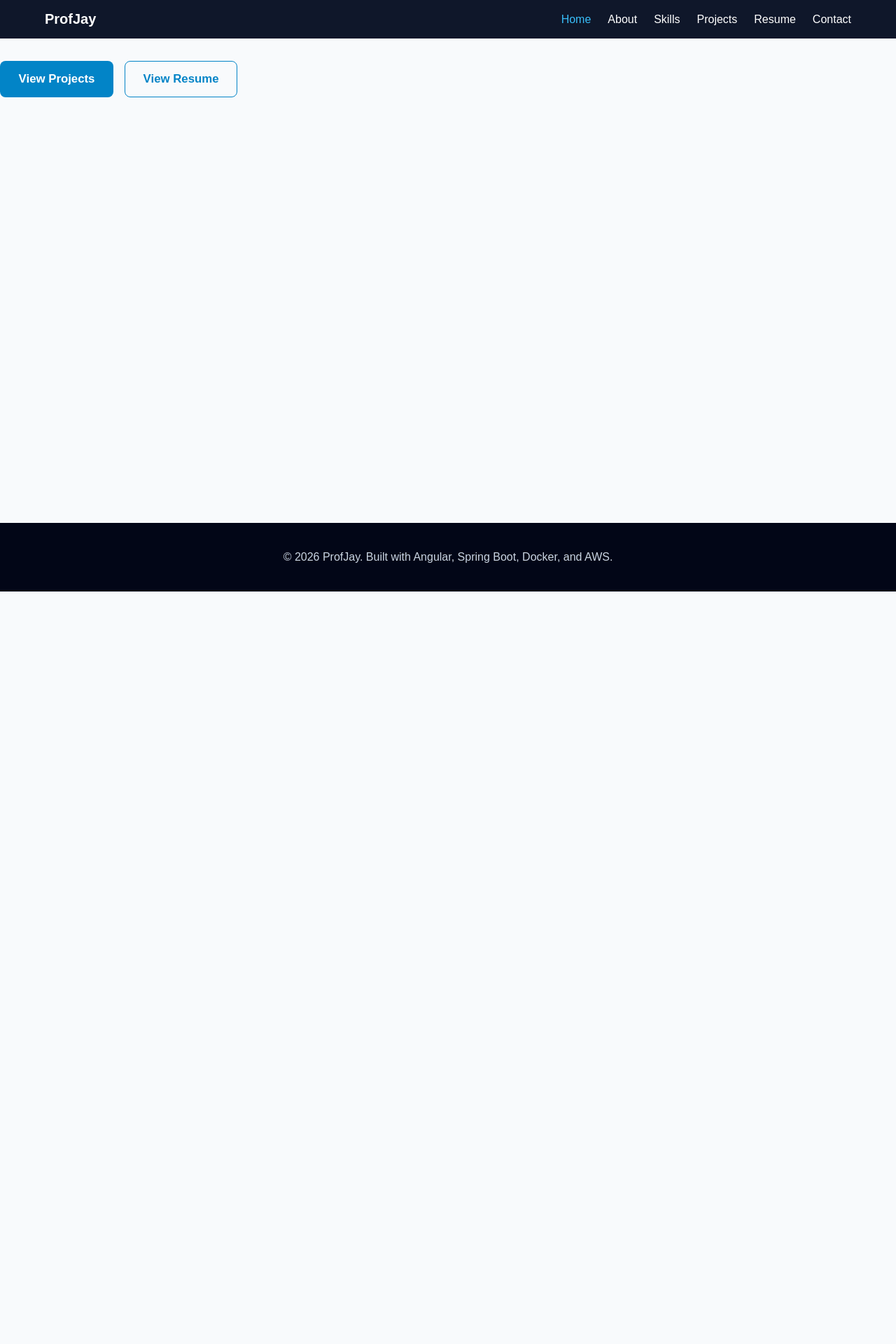
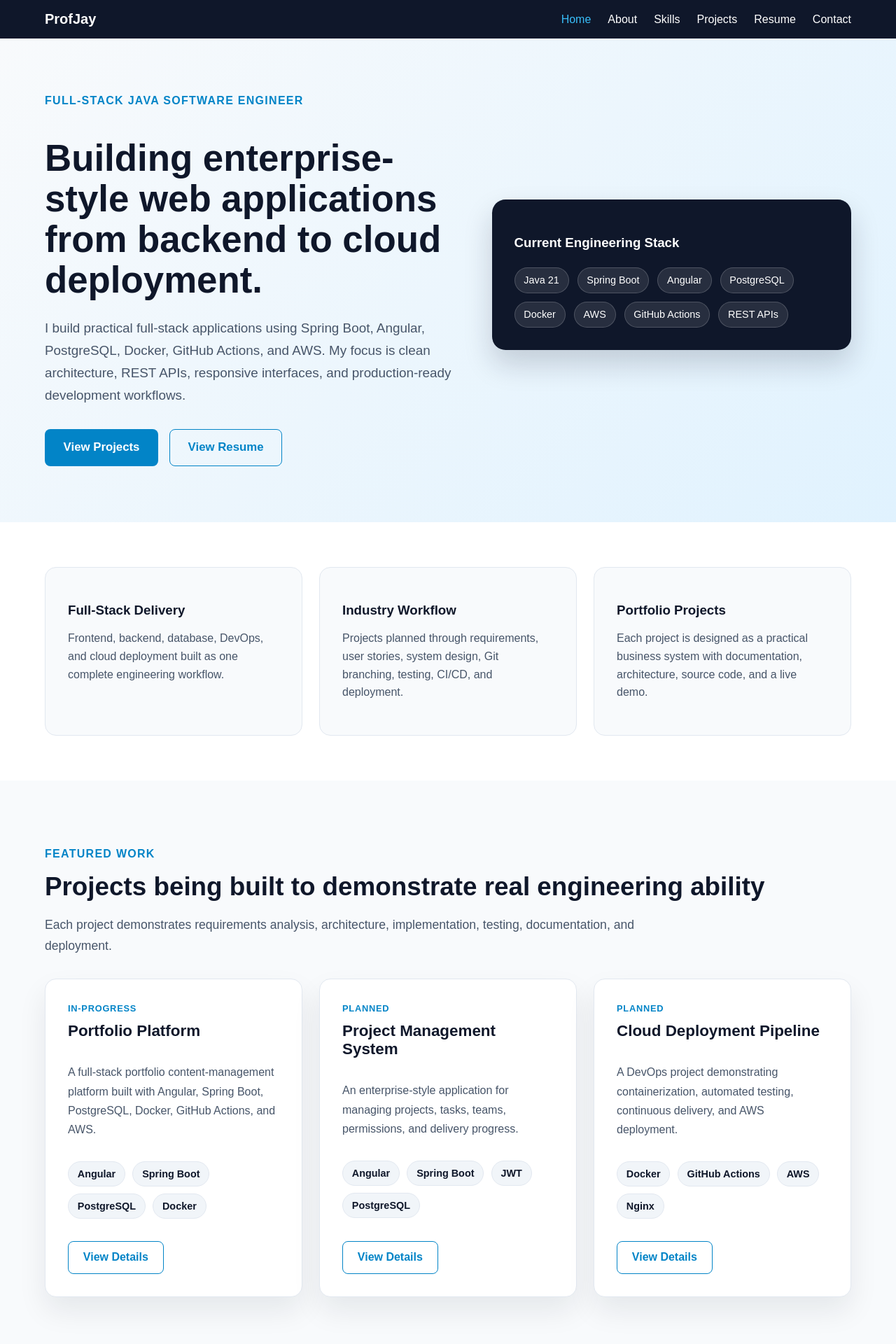
Before and after one commit to profjay1/portfolio-platform, an Angular app in the folder frontend/portfolio-frontend/: page / in a window 1280 px wide. Shown: the top 1920 px of the page at 70% size. Before the commit the page ends 845 px from the top, so only its background shows below. Built offline with nearby package versions, Linux system fonts and the light colour scheme.

Commit message:
Add reusable project card and featured project rendering

```diff
--- a/frontend/portfolio-frontend/src/app/app.routes.ts
+++ b/frontend/portfolio-frontend/src/app/app.routes.ts
@@ -11,6 +11,8 @@ import { Projects } from './features/projects/projects';
 import { Contact } from './features/contact/contact';
 
 import { Resume } from './features/resume/resume';
+
+import { ProjectDetails } from './features/project-details/project-details';
 
 export const routes: Routes = [
 
@@ -26,6 +28,8 @@ export const routes: Routes = [
 
 { path: 'contact', component: Contact },
 
+{ path: 'projects/:id', component: ProjectDetails },
+
 { path: '**', redirectTo: '' }
 
 ];
--- a/frontend/portfolio-frontend/src/app/features/home/home.html
+++ b/frontend/portfolio-frontend/src/app/features/home/home.html
@@ -1,3 +1,19 @@
+<section class="hero-section">
+  <div class="hero-content">
+    <p class="intro-label">Full-Stack Java Software Engineer</p>
+
+    <h1>
+      Building enterprise-style web applications from backend to cloud
+      deployment.
+    </h1>
+
+    <p class="hero-summary">
+      I build practical full-stack applications using Spring Boot, Angular,
+      PostgreSQL, Docker, GitHub Actions, and AWS. My focus is clean
+      architecture, REST APIs, responsive interfaces, and production-ready
+      development workflows.
+    </p>
+
     <div class="hero-actions">
       <app-button
         label="View Projects"
@@ -13,3 +29,63 @@
         (clicked)="viewResume()"
       />
     </div>
+  </div>
+
+  <div class="hero-panel">
+    <h3>Current Engineering Stack</h3>
+
+    <div class="stack-list">
+      <span>Java 21</span>
+      <span>Spring Boot</span>
+      <span>Angular</span>
+      <span>PostgreSQL</span>
+      <span>Docker</span>
+      <span>AWS</span>
+      <span>GitHub Actions</span>
+      <span>REST APIs</span>
+    </div>
+  </div>
+</section>
+
+<section class="proof-section">
+  <div class="proof-card">
+    <h3>Full-Stack Delivery</h3>
+    <p>
+      Frontend, backend, database, DevOps, and cloud deployment built as one
+      complete engineering workflow.
+    </p>
+  </div>
+
+  <div class="proof-card">
+    <h3>Industry Workflow</h3>
+    <p>
+      Projects planned through requirements, user stories, system design, Git
+      branching, testing, CI/CD, and deployment.
+    </p>
+  </div>
+
+  <div class="proof-card">
+    <h3>Portfolio Projects</h3>
+    <p>
+      Each project is designed as a practical business system with
+      documentation, architecture, source code, and a live demo.
+    </p>
+  </div>
+</section>
+
+<section class="featured-section">
+  <app-section-header
+    label="Featured Work"
+    title="Projects being built to demonstrate real engineering ability"
+    description="Each project demonstrates requirements analysis, architecture, implementation, testing, documentation, and deployment."
+  />
+
+  <div class="project-preview-grid">
+    @for (project of featuredProjects; track project.id) {
+      <app-project-card
+        [project]="project"
+        (viewDetails)="openProject($event)"
+      />
+    }
+  </div>
+</section>
--- a/frontend/portfolio-frontend/src/app/features/home/home.ts
+++ b/frontend/portfolio-frontend/src/app/features/home/home.ts
@@ -1,15 +1,45 @@
 import { Component } from '@angular/core';
 import { Router } from '@angular/router';
+import { Project } from '../../models/project';
 import { Button } from '../../shared/button/button';
+import { ProjectCard } from '../../shared/project-card/project-card';
+import { SectionHeader } from '../../shared/section-header/section-header';
 
 @Component({
   selector: 'app-home',
-  imports: [Button],
+  imports: [Button, ProjectCard, SectionHeader],
   templateUrl: './home.html',
   styleUrl: './home.css'
 })
 export class Home {
   constructor(private readonly router: Router) {}
+
+  featuredProjects: Project[] = [
+    {
+      id: 1,
+      title: 'Portfolio Platform',
+      summary:
+        'A full-stack portfolio content-management platform built with Angular, Spring Boot, PostgreSQL, Docker, GitHub Actions, and AWS.',
+      technologies: ['Angular', 'Spring Boot', 'PostgreSQL', 'Docker'],
+      status: 'in-progress'
+    },
+    {
+      id: 2,
+      title: 'Project Management System',
+      summary:
+        'An enterprise-style application for managing projects, tasks, teams, permissions, and delivery progress.',
+      technologies: ['Angular', 'Spring Boot', 'JWT', 'PostgreSQL'],
+      status: 'planned'
+    },
+    {
+      id: 3,
+      title: 'Cloud Deployment Pipeline',
+      summary:
+        'A DevOps project demonstrating containerization, automated testing, continuous delivery, and AWS deployment.',
+      technologies: ['Docker', 'GitHub Actions', 'AWS', 'Nginx'],
+      status: 'planned'
+    }
+  ];
 
   viewProjects(): void {
     this.router.navigate(['/projects']);
@@ -18,4 +48,8 @@ export class Home {
   viewResume(): void {
     this.router.navigate(['/resume']);
   }
+
+  openProject(projectId: number): void {
+    this.router.navigate(['/projects', projectId]);
+  }
 }
--- /dev/null
+++ b/frontend/portfolio-frontend/src/app/features/project-details/project-details.html
@@ -0,0 +1 @@
+<p>project-details works!</p>
--- /dev/null
+++ b/frontend/portfolio-frontend/src/app/models/project.ts
@@ -0,0 +1,17 @@
+export interface Project {
+
+id: number;
+
+title: string;
+
+summary: string;
+
+technologies: string[];
+
+status: 'completed' | 'in-progress' | 'planned';
+
+githubUrl?: string;
+
+liveDemoUrl?: string;
+
+}
--- a/frontend/portfolio-frontend/src/app/shared/project-card/project-card.css
+++ b/frontend/portfolio-frontend/src/app/shared/project-card/project-card.css
@@ -0,0 +1,81 @@
+.project-card {
+
+display: flex;
+
+flex-direction: column;
+
+height: 100%;
+
+padding: 2rem;
+
+border: 1px solid var(--color-border);
+
+border-radius: var(--radius-md);
+
+background: var(--color-surface);
+
+box-shadow: var(--shadow-card);
+
+}
+
+.project-card-header {
+
+margin-bottom: 1rem;
+
+}
+
+.project-status {
+
+display: inline-block;
+
+margin-bottom: 0.75rem;
+
+color: var(--color-secondary);
+
+font-size: 0.8rem;
+
+font-weight: 700;
+
+text-transform: uppercase;
+
+letter-spacing: 0.06em;
+
+}
+
+.project-card h3 {
+
+margin: 0;
+
+color: var(--color-primary);
+
+font-size: 1.4rem;
+
+}
+
+.project-summary {
+
+color: var(--color-text-muted);
+
+line-height: 1.7;
+
+}
+
+.technology-list {
+
+display: flex;
+
+flex-wrap: wrap;
+
+gap: 0.65rem;
+
+margin-top: 1rem;
+
+}
+
+.project-actions {
+
+margin-top: auto;
+
+padding-top: 2rem;
+
+}
--- a/frontend/portfolio-frontend/src/app/shared/project-card/project-card.html
+++ b/frontend/portfolio-frontend/src/app/shared/project-card/project-card.html
@@ -1 +1,47 @@
-<p>project-card works!</p>
+<article class="project-card">
+
+<div class="project-card-header">
+
+<span class="project-status">
+
+{{ project().status }}
+
+</span>
+
+<h3>{{ project().title }}</h3>
+
+</div>
+
+<p class="project-summary">
+
+{{ project().summary }}
+
+</p>
+
+<div class="technology-list">
+
+@for (technology of project().technologies; track technology) {
+
+<app-technology-pill [name]="technology" />
+
+}
+
+</div>
+
+<div class="project-actions">
+
+<app-button
+
+label="View Details"
+
+variant="outline"
+
+size="medium"
+
+(clicked)="onViewDetails()"
+
+/>
+
+</div>
+
+</article>
--- a/frontend/portfolio-frontend/src/app/shared/project-card/project-card.ts
+++ b/frontend/portfolio-frontend/src/app/shared/project-card/project-card.ts
@@ -1,9 +1,33 @@
-import { Component } from '@angular/core';
+import { Component, input, output } from '@angular/core';
+
+import { Project } from '../../models/project';
+
+import { TechnologyPill } from '../technology-pill/technology-pill';
+
+import { Button } from '../button/button';
 
 @Component({
-  selector: 'app-project-card',
-  imports: [],
-  templateUrl: './project-card.html',
-  styleUrl: './project-card.css',
+
+selector: 'app-project-card',
+
+imports: [TechnologyPill, Button],
+
+templateUrl: './project-card.html',
+
+styleUrl: './project-card.css'
+
 })
-export class ProjectCard {}
+
+export class ProjectCard {
+
+project = input.required<Project>();
+
+viewDetails = output<number>();
+
+onViewDetails(): void {
+
+this.viewDetails.emit(this.project().id);
+
+}
+
+}
```
Also changed, not shown: frontend/portfolio-frontend/src/app/features/project-details/project-details.ts (added, +9 -0 lines), frontend/portfolio-frontend/src/app/features/project-details/project-details.css (added), 1 other file (tests, documents, lock files or other folders). Lines whose indentation alone changed are shown as unchanged.
